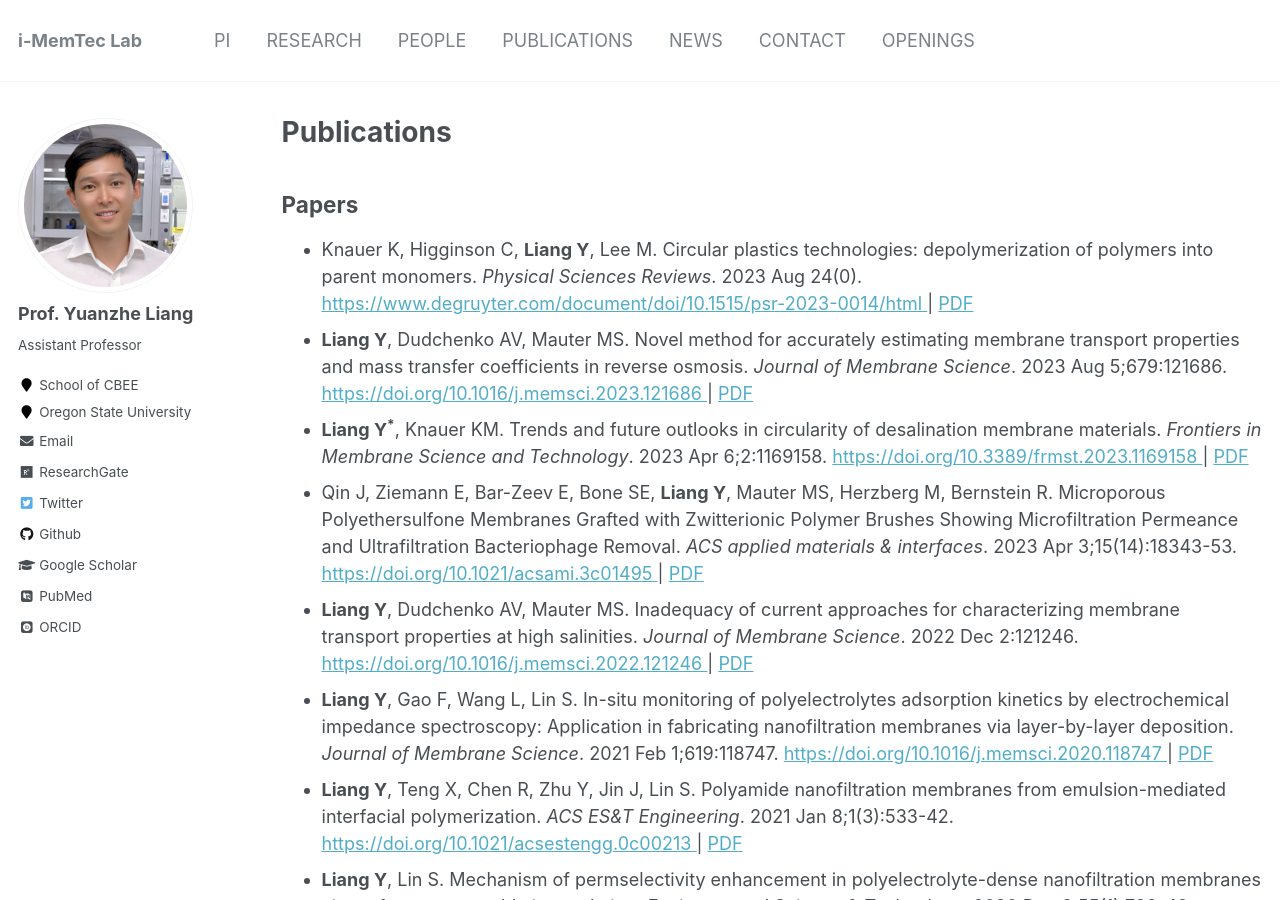
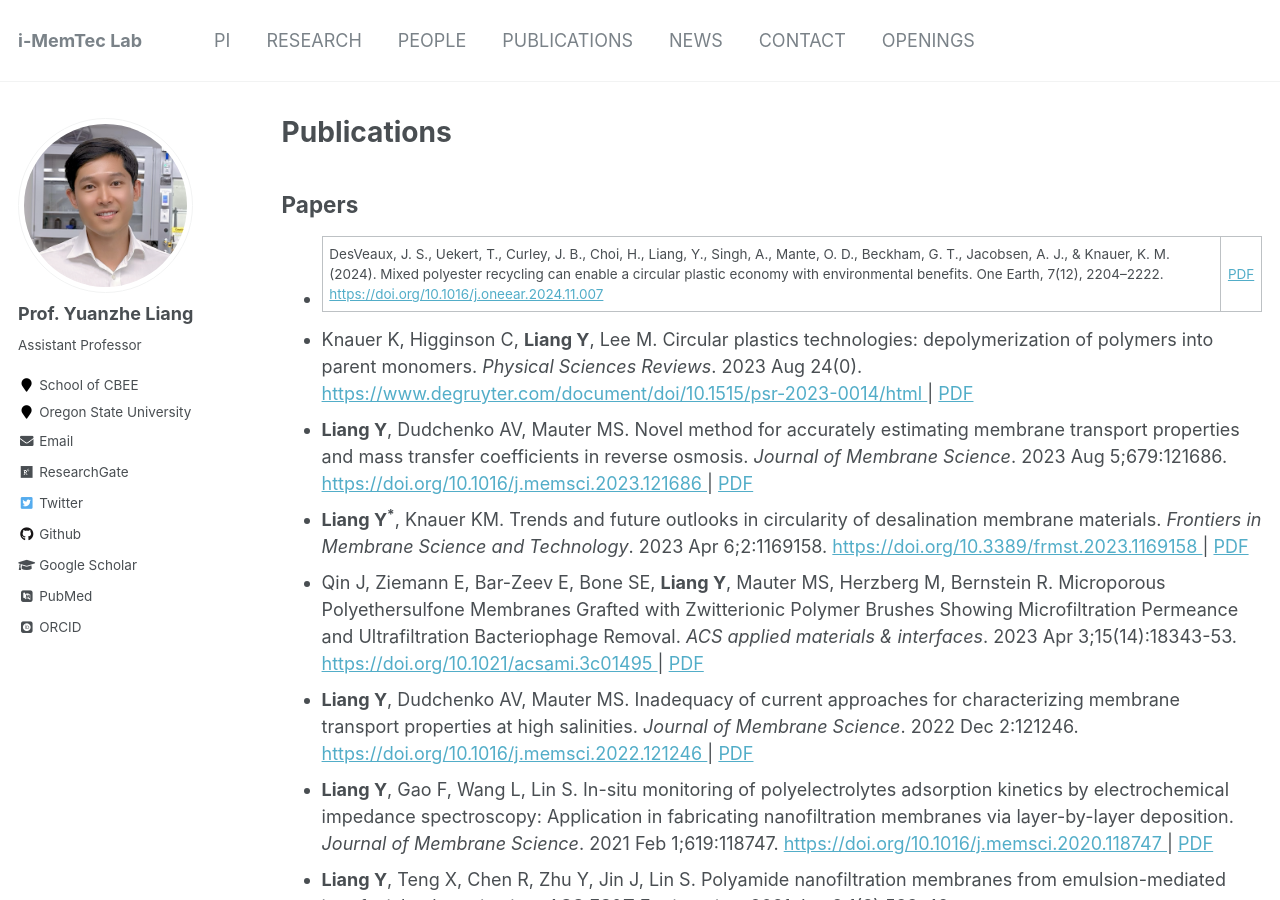
Before and after one commit to yuanzheliang/yuanzheliang.github.io, a Jekyll site: the page built from _pages/publications.md, in a window 1280 px wide and 900 px high. Built offline with Jekyll 4.4.1, drawn with Linux system fonts in a browser that asks for light colours; some web fonts are replaced.

Commit message:
Update publications.md

```diff
--- a/_pages/publications.md
+++ b/_pages/publications.md
@@ -6,6 +6,7 @@ author_profile: true
 ---
 
 ## Papers
+* DesVeaux, J. S., Uekert, T., Curley, J. B., Choi, H., Liang, Y., Singh, A., Mante, O. D., Beckham, G. T., Jacobsen, A. J., & Knauer, K. M. (2024). Mixed polyester recycling can enable a circular plastic economy with environmental benefits. One Earth, 7(12), 2204–2222. <a href="https://doi.org/10.1016/j.oneear.2024.11.007"> https://doi.org/10.1016/j.oneear.2024.11.007 </a> | [PDF](https://yuanzheliang.github.io/files/OE2024.pdf)
 * Knauer K, Higginson C, **Liang Y**, Lee M. Circular plastics technologies: depolymerization of polymers into parent monomers. *Physical Sciences Reviews*. 2023 Aug 24(0).
   <a href="https://www.degruyter.com/document/doi/10.1515/psr-2023-0014/html"> https://www.degruyter.com/document/doi/10.1515/psr-2023-0014/html </a> | [PDF](https://yuanzheliang.github.io/files/psr2023.pdf)
 * **Liang Y**, Dudchenko AV, Mauter MS. Novel method for accurately estimating membrane transport properties and mass transfer coefficients in reverse osmosis. *Journal of Membrane Science*. 2023 Aug 5;679:121686.
```
